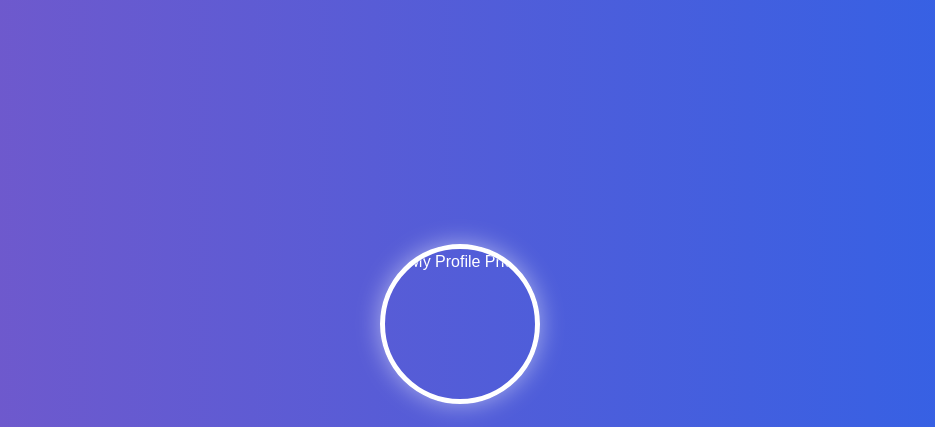
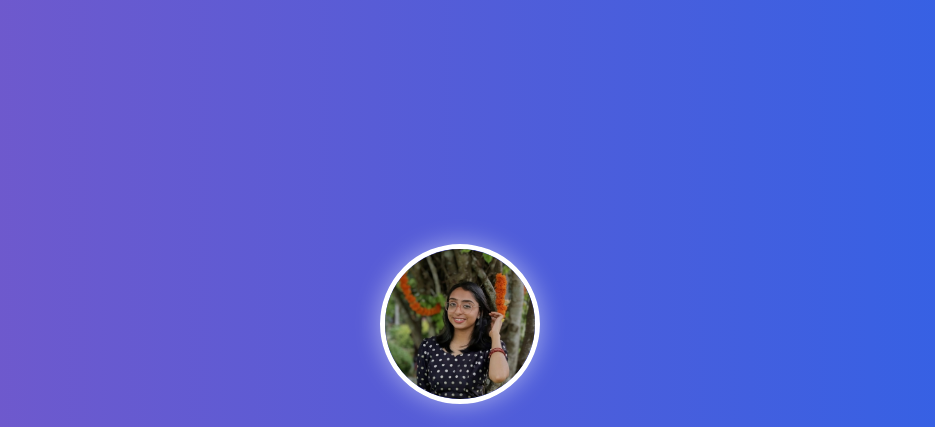
Before and after one commit to NikkitaAnnaGeroge/Nikkita-Portfolio, a plain HTML site: page index.html in a window 1280 px wide. Shown: the top 427 px of the page, without its empty margins (180-1115 px from the left). Drawn offline with Linux system fonts and the light colour scheme.

Commit message:
Update index.html

```diff
--- a/index.html
+++ b/index.html
@@ -210,7 +210,7 @@
 
   <header>
     <!-- Replace with your photo -->
-    <img src="nikkita.jpg" alt="My Profile Photo">
+    <img src="Nikkita.jpeg" alt="My Profile Photo">
     <h1>Hello, I’m Nikkita Anna George</h1>
     <p>Aspiring Developer | Programmer</p>
   </header>
```
